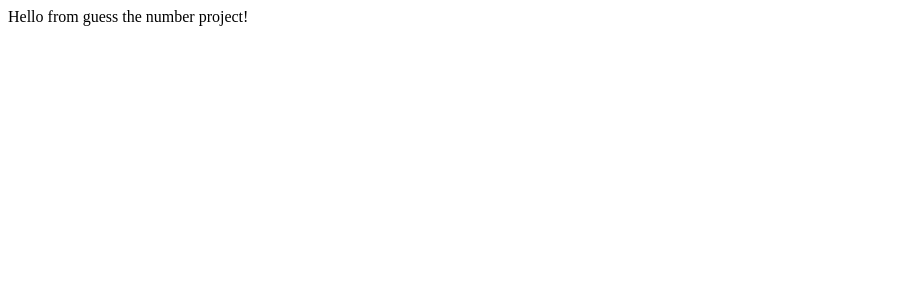
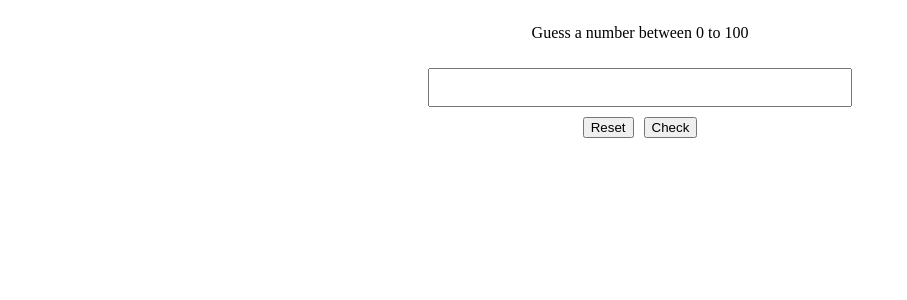
Before and after one commit to Nehal786/react-mini-projects, a React (Vite) app in the folder todo-app/: page / in a window 1280 px wide. Shown: the top 300 px of the page, without its empty margins (0-907 px from the left). Built offline with nearby package versions, Linux system fonts and the light colour scheme.

Commit message:
guessthenumber

```diff
--- a/todo-app/src/App.css
+++ b/todo-app/src/App.css
@@ -91,3 +91,18 @@ input::-webkit-inner-spin-button {
 /* box-shadow: 0 0 10px #0000007f; */
 
 }
+
+/* css for guess the correct number project */
+
+.guess-conatiner{
+  display: flex;
+  justify-content: center;
+  align-items: center;
+  flex-direction: column;
+  gap: 10px;
+}
+.inputNum{
+  text-align: center;
+  width: 400px;
+  padding: 10px;
+}
--- a/todo-app/src/component.jsx/GuessTheNumber.jsx
+++ b/todo-app/src/component.jsx/GuessTheNumber.jsx
@@ -1,6 +1,38 @@
+import { useState } from "react";
+
+ let randomNumber = Math.floor(Math.random() * 100) + 1;
+
+console.log('random',randomNumber);
 const GuessTheNumber = () => {
+    const [guessNumber,setGuessNumber] = useState('');
+
+    function handleCheck() {
+        if(guessNumber.trim() == ''){
+            // console.log("empty")
+            return;
+        }
+        console.log("clicked",typeof(guessNumber),typeof(randomNumber))
+
+
+    }
     return (
-        <div>Hello from guess the number project!</div>
+        <div className="guess-conatiner">
+            <p>Guess a number between 0 to 100</p>
+            <div className="guess-input">
+                <input type="number" className="inputNum" value={guessNumber} onChange={(e) => {
+                    setGuessNumber(e.target.value);
+                    // console.log(guessNumber);
+                }} />
+            </div>
+            <div className="btns">
+                <button onClick={() => setGuessNumber(0)}>Reset</button>
+                <button onClick={() => {
+                    handleCheck();
+                }}>Check</button>
+            </div>
+
+        </div>
+
     )
 }
 
```
